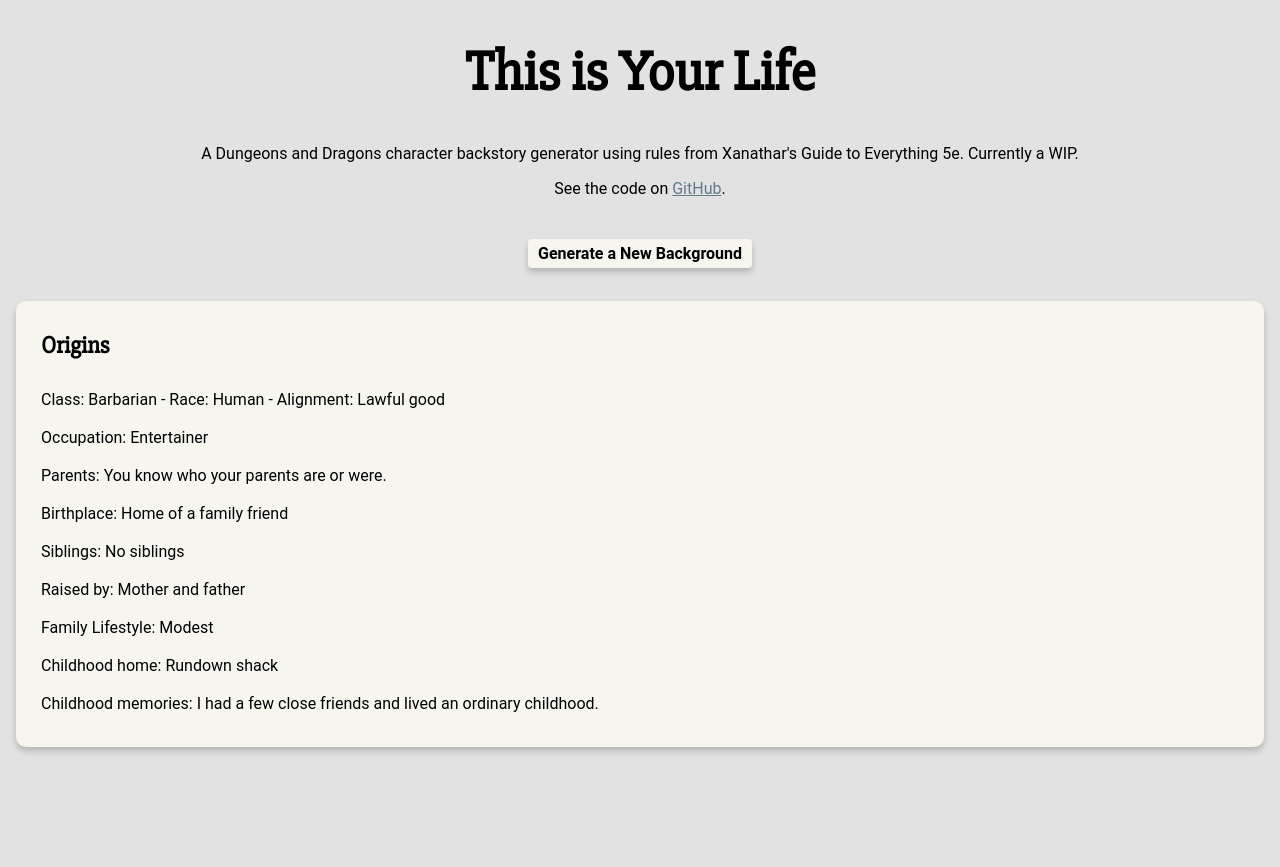
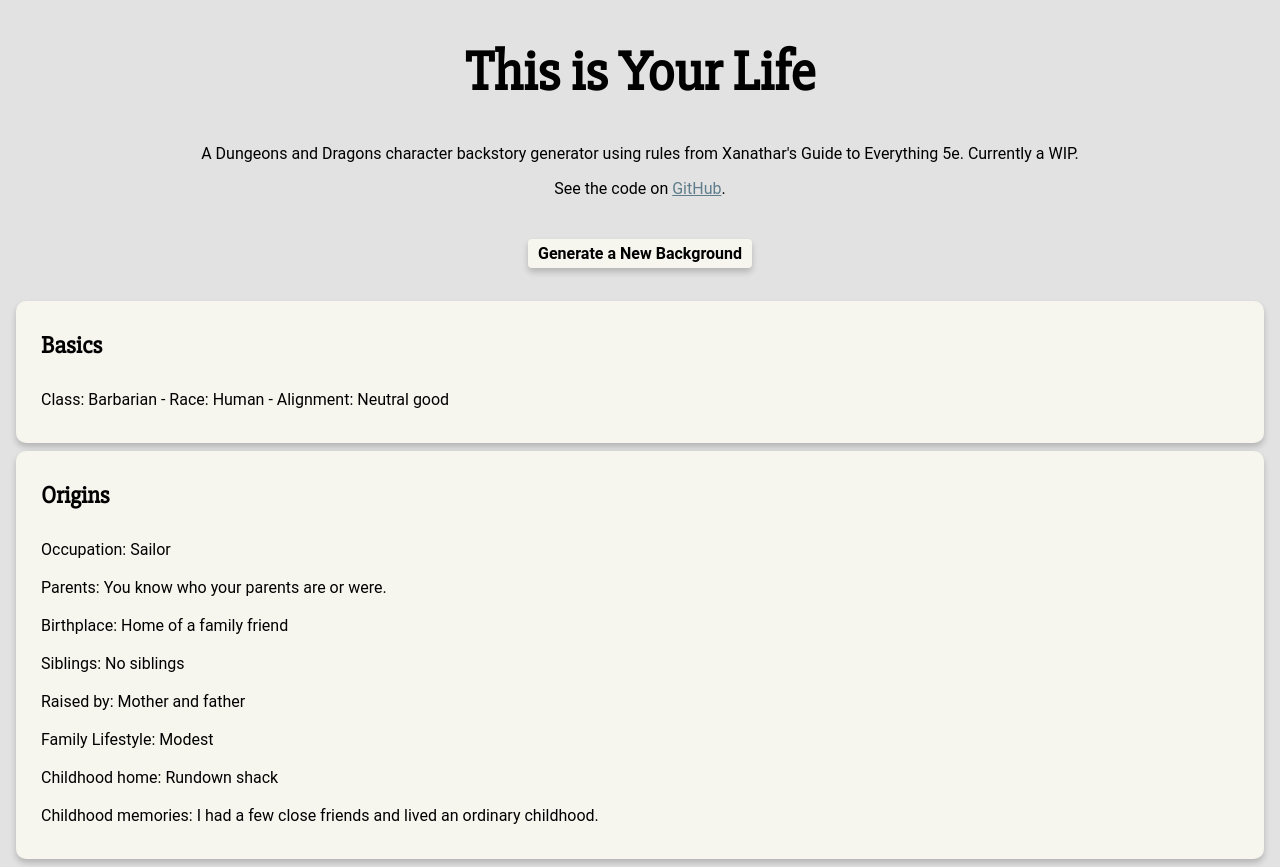
Before and after one commit to JennaBarbara/This-Is-Your-Life, an Angular app: page / in a window 1280 px wide. Before the commit the page ends 800 px from the top, so only its background shows below. Built offline with nearby package versions, Linux system fonts and the light colour scheme.

Commit message:
Seperated character basics into another component
The basics component acts a parent component to the origins component

```diff
--- a/src/app/Basics.ts
+++ b/src/app/Basics.ts
@@ -1,4 +1,5 @@
 export class basics {
   Race: string;
   Class: string;
+  Alignment: string;
 }
--- a/src/app/Origin.ts
+++ b/src/app/Origin.ts
@@ -1,5 +1,4 @@
 export class origin {
-  Alignment: string;
   Occupation:string;
   ParentsKnown: string;
   // ParentsRace: string;
--- a/src/app/app.component.html
+++ b/src/app/app.component.html
@@ -15,4 +15,4 @@
     </nav>
 
 </div>
-<app-origins></app-origins>
+<app-basics></app-basics>
--- a/src/app/app.module.ts
+++ b/src/app/app.module.ts
@@ -6,12 +6,14 @@ import { AppComponent } from './app.component';
 import { OriginsComponent } from './origins/origins.component';
 import { BasicsService } from './basics.service';
 import { OriginsService } from './origins.service';
+import { BasicsComponent } from './basics/basics.component';
 
 
 
 @NgModule({
   declarations: [
     AppComponent,
+    BasicsComponent,
     OriginsComponent
   ],
   imports: [
--- a/src/app/basics.service.ts
+++ b/src/app/basics.service.ts
@@ -2,7 +2,7 @@ import { Injectable } from '@angular/core';
 
 import {GenerateIndividual, GenerateAlignment, GenericGenerate, RollTheDice, RollMultipleDice, getTableItem } from './Utilities';
 import { basics } from './Basics';
-import { Races, Classes } from './OriginTables';
+import { Races, Classes, Alignments } from './OriginTables';
 
 @Injectable()
 export class BasicsService {
@@ -18,6 +18,7 @@ export class BasicsService {
      myBasics = {
           Class: GenericGenerate(Classes),
           Race: GenericGenerate( Races),
+          Alignment: GenericGenerate( Alignments )
        };
     return myBasics;
   }
--- /dev/null
+++ b/src/app/basics/basics.component.css
@@ -0,0 +1,31 @@
+.origins {
+  background-color: #f6f6ef;
+  margin: .5em;
+  padding: .3em 0;
+  box-shadow: 0 4px 6px 0 hsla(0, 0%, 0%, 0.2);
+  border-radius: 10px;
+
+}
+@media screen and (max-width: 480px)  {
+
+
+.origins {
+    resize: horizontal;
+
+}
+
+}
+.origins .text {
+  background-color: #f6f6ef;
+  margin: 25px 25px 25px 25px;
+  padding: .3em 0;
+}
+
+.text {
+  font-family: 'Roboto', sans-serif;
+}
+
+h2 {
+  font-family: 'Slabo 27px', serif;
+margin: 25px 25px 25px 25px;
+}
--- /dev/null
+++ b/src/app/basics/basics.component.html
@@ -0,0 +1,11 @@
+<div class=origins>
+  <h2>
+  Basics
+  </h2>
+
+  <div class=text>
+    Class: {{myBasics.Class}} - Race: {{myBasics.Race}} - Alignment:  {{myBasics.Alignment}}
+  </div>
+</div>
+
+<app-origins [myBasics]="myBasics"></app-origins>
--- /dev/null
+++ b/src/app/basics/basics.component.ts
@@ -0,0 +1,21 @@
+import { Component, OnInit } from '@angular/core';
+
+import { BasicsService } from '../basics.service';
+import {basics} from '../Basics';
+
+@Component({
+  selector: 'app-basics',
+  templateUrl: './basics.component.html',
+  styleUrls: ['./basics.component.css']
+})
+export class BasicsComponent implements OnInit {
+  myBasics : basics;
+  constructor(private basicsService: BasicsService,) { }
+
+  ngOnInit() {
+    this.getBasics();
+  }
+  getBasics(): void {
+      this.myBasics = this.basicsService.getBasics();
+  }
+}
--- a/src/app/origins.service.ts
+++ b/src/app/origins.service.ts
@@ -23,7 +23,6 @@ export class OriginsService {
 
      myOrigin = {
           Occupation: GenericGenerate( Occupations ),
-          Alignment: GenericGenerate( Alignments ),
           ParentsKnown: GenericGenerate( Parents ),
           Birthplace: GenericGenerate( Birthplaces ),
           Siblings: this.GenerateSiblings( myBasics.Race ),
--- a/src/app/origins/origins.component.html
+++ b/src/app/origins/origins.component.html
@@ -4,9 +4,6 @@
   </h2>
 
   <div class=text>
-    Class: {{myBasics.Class}} - Race: {{myBasics.Race}} - Alignment:  {{myOrigin.Alignment}}
-
-    <br /><br />
     Occupation: {{myOrigin.Occupation}}
     <br /><br />
     Parents: {{myOrigin.ParentsKnown}}
--- a/src/app/origins/origins.component.ts
+++ b/src/app/origins/origins.component.ts
@@ -1,4 +1,4 @@
-import { Component, OnInit } from '@angular/core';
+import { Component, OnInit, Input} from '@angular/core';
 
 import { OriginsService } from '../origins.service';
 import {origin} from '../Origin';
@@ -13,18 +13,15 @@ import {basics} from '../Basics';
   styleUrls: ['./origins.component.css']
 })
 export class OriginsComponent implements OnInit {
-  myBasics : basics;
+  @Input() myBasics : basics;
   myOrigin : origin;
-  constructor(private basicsService: BasicsService, private originsService: OriginsService) { }
+  constructor(private originsService: OriginsService) { }
 
   ngOnInit() {
-    this.getBasics();
     this.getOrigins();
   }
-  getBasics(): void {
-      this.myBasics = this.basicsService.getBasics();
-  }
+
   getOrigins(): void {
-      this.myOrigin = this.originsService.getOrigins(this.myBasics);
+      this.myOrigin = this.originsService.getOrigins(this.myBasics); //TODO use special input
   }
 }
```
Also changed, not shown: src/app/PersonalDecisionsTables.ts (added), 1 other file (tests, documents, lock files or other folders).
